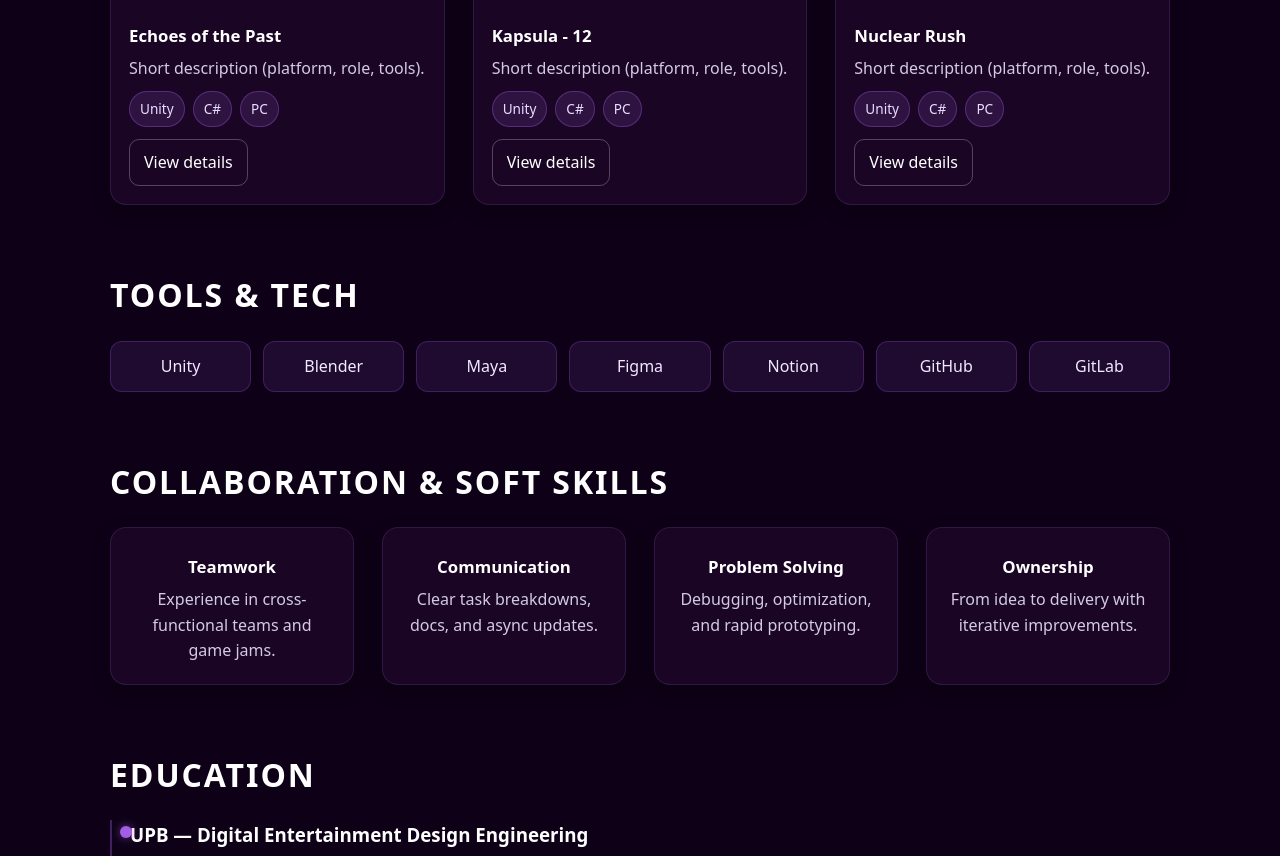
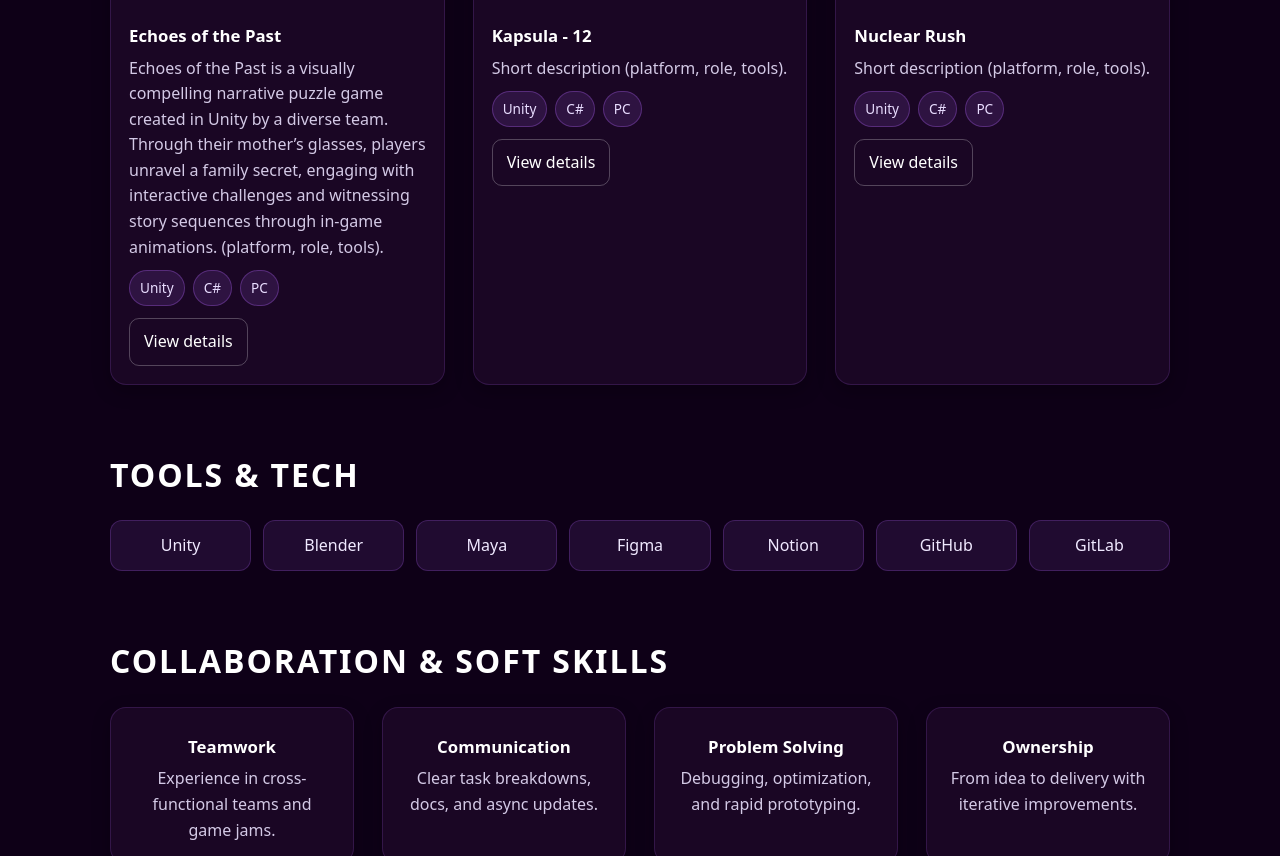
Before and after one commit to IssaMs46/Portfolio, a plain HTML site: page Portfolio-Code/index.html in a window 1280 px wide. Shown: the part 1313-2169 px from the top of the page. Drawn offline with Linux system fonts and the light colour scheme.

Commit message:
descripcion echoes

```diff
--- a/Portfolio-Code/index.html
+++ b/Portfolio-Code/index.html
@@ -58,7 +58,7 @@
         <article class="card project-card">
           <img src="assets/proyectos/Echoes.png" alt="Echoes of the Past screenshot" class="thumb">
           <h3>Echoes of the Past</h3>
-          <p>Short description (platform, role, tools).</p>
+          <p>Echoes of the Past is a visually compelling narrative puzzle game created in Unity by a diverse team. Through their mother’s glasses, players unravel a family secret, engaging with interactive challenges and witnessing story sequences through in-game animations. (platform, role, tools).</p>
           <div class="tags">
             <span class="tag">Unity</span><span class="tag">C#</span><span class="tag">PC</span>
           </div>
```
